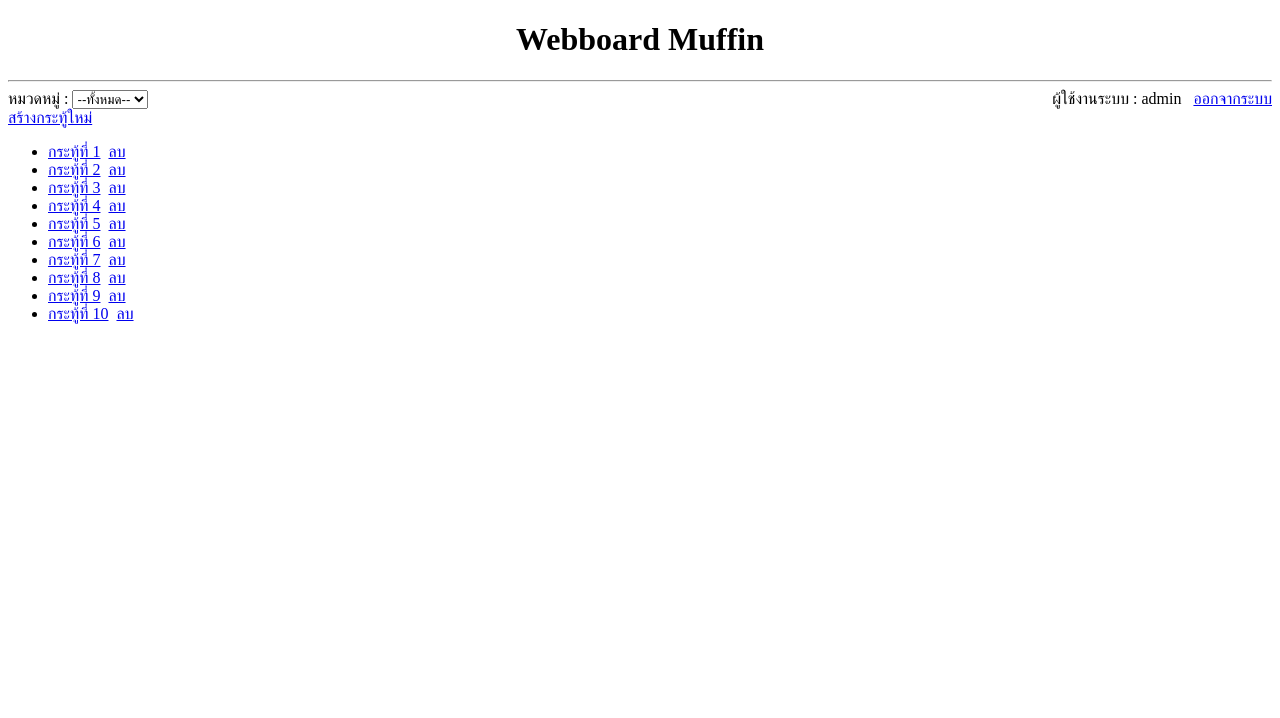
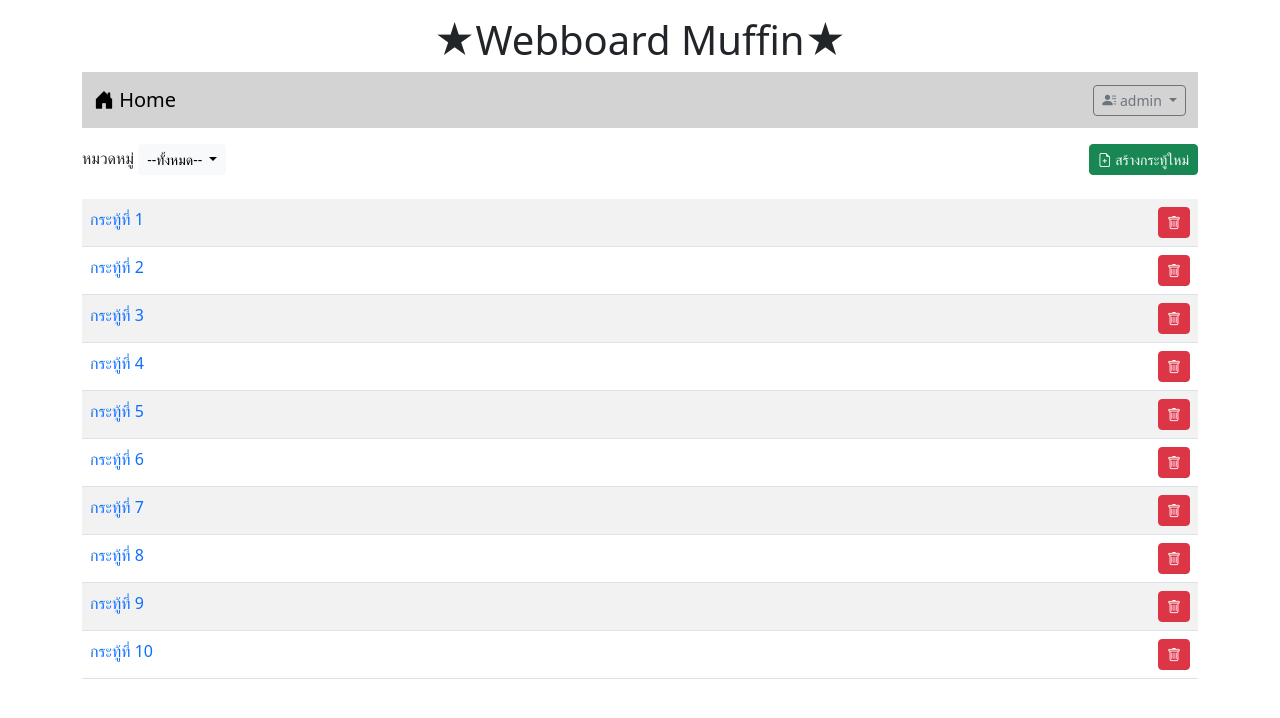
Before and after one commit to muffinyyss/Webboard_Work3, a PHP site: page / in a window 1280 px wide. Shown: the top 718 px of the page. Run offline with PHP 8.4, Linux system fonts and the light colour scheme; the visitor is signed in with stand-in values (Sample User, id 1).

Commit message:
Update webboard using bootstrap
update file index.php, login.php, verify.php and create nav.php (Finish work7)

```diff
--- a/index.php
+++ b/index.php
@@ -6,6 +6,10 @@
 <head>
     <meta charset="UTF-8">
     <meta name="viewport" content="width=device-width, initial-scale=1.0">
+    <link href="https://cdn.jsdelivr.net/npm/bootstrap@5.3.3/dist/css/bootstrap.min.css" rel="stylesheet" integrity="sha384-QWTKZyjpPEjISv5WaRU9OFeRpok6YctnYmDr5pNlyT2bRjXh0JMhjY6hW+ALEwIH" crossorigin="anonymous">
+    <script src="https://cdn.jsdelivr.net/npm/bootstrap@5.3.3/dist/js/bootstrap.bundle.min.js" integrity="sha384-YvpcrYf0tY3lHB60NNkmXc5s9fDVZLESaAA55NDzOxhy9GkcIdslK1eN7N6jIeHz" crossorigin="anonymous"></script>
+    <link rel="stylesheet" href="https://cdn.jsdelivr.net/npm/bootstrap-icons@1.11.3/font/bootstrap-icons.min.css">
+
     <title>Webboard Muffin</title>
     <style>
         h1{
@@ -14,87 +18,45 @@
     </style>
 </head>
 <body>
-    <h1>Webboard Muffin</h1>
-    <hr>
-    <form action="#">
-        หมวดหมู่ :
-        <select>
-            <option value="all">--ทั้งหมด--</option>
-            <option value="genaral">เรื่องทั่วไป</option>
-            <option value="study">เรื่องเรียน</option>
-        </select>
-        <?php
-            if(!isset($_SESSION['id'])){
-                echo "<a href= login.php style= 'float: right;' >เข้าสู่ระบบ</a>";
+    <div class="container-lg">
+        <h1 style="text-align: center;" class="mt-3">★Webboard Muffin★</h1>
+        <?php include "nav.php" ?>
+
+    <div class="mt-3 d-flex justify-content-between">
+        <?php if(isset($_SESSION['id'])){ ?>
+        <div>
+             <label>หมวดหมู่</label>
+            <span class="dropdown">
+            <button class="btn btn-light btn-sm dropdown-toggle" type="button" data-bs-toggle="dropdown" aria-expanded="false">
+            --ทั้งหมด--
+            </button>
+            <ul class="dropdown-menu">
+                <li><a class="dropdown-item" href="#">ทั้งหมด</a></li>
+                <li><a class="dropdown-item" href="#">เรื่องเรียน</a></li>
+                <li><a class="dropdown-item" href="#">เรื่องทั่วไป</a></li>
+            </ul>
+            </span>
+        </div>
+
+        <div> <a href="newpost.php" class="btn btn-success btn-sm">
+            <i class="bi bi-file-earmark-plus"></i> สร้างกระทู้ใหม่</a>
+        </div>
+        <?php } ?>
+    </div>
+
+    <table class="table table-striped mt-4">
+    <?php
+        for($i = 1; $i <= 10; $i++){
+            echo "<tr><td class='d-flex justify-content-between'> <a href= post.php?id=$i style=text-decoration:none> กระทู้ที่ $i</a>";
+            if(isset($_SESSION['id']) && $_SESSION['role'] == 'a'){
+                echo "&nbsp;&nbsp;<a href= delete.php?id=$i
+                class='btn btn-danger btn-sm'><i class='bi bi-trash'></i></a>";
             }
-            else{
-                echo "<div style = 'float:right'>
-                    ผู้ใช้งานระบบ : $_SESSION[username]&nbsp;&nbsp;
-                    <a href= logout.php>ออกจากระบบ</a>
+            echo "</td></tr>";
+        }
+    ?>
+    </table>
 
-                    </div>";
-                    echo "<br><a href= newpost.php>สร้างกระทู้ใหม่</a>";
-            }
-
-
-        ?>
-
-    </form>
-    <ul>
-        <?php
-            for($i = 1; $i <=10; $i++){
-                        echo "<li>
-                                <a href= post.php?id=$i>กระทู้ที่ $i</a>";
-                        if(isset($_SESSION['id']) && $_SESSION['role'] == 'a'){
-                            echo "&nbsp;&nbsp;<a href= delete.php?id=$i>ลบ</a>";
-                        }
-                        echo "</li>";
-                    }
-
-
-
-            // if(isset($_SESSION["role"]) == "a"){
-            //     for($i = 1; $i <=10; $i++){
-            //         echo "<li>
-            //                 <a href= post.php ? id=$i>กระทู้ที่ $i</a>
-            //                 <a href= delete.php ? id=$i>ลบ</a>
-            //               </li>";
-            //     }
-            // }
-            // else if(isset($_SESSION["role"]) == "m"){
-            //     for($i = 1; $i <=10; $i++){
-            //         echo "<li>
-            //                 <a href= post.php?id=$i>กระทู้ที่ $i</a>
-            //               </li>";
-            //     }
-            // }
-
-
-
-        ?>
-
-
-
-
-
-        <!-- <li>
-            <a href="post.php?id=1">กระทู้ที่ 1</a>
-        </li>
-        <li>
-            <a href="post.php?id=2">กระทู้ที่ 2</a>
-        </li>
-        <li>
-            <a href="post.php?id=3">กระทู้ที่ 3</a>
-        </li>
-        <li>
-            <a href="post.php?id=4">กระทู้ที่ 4</a>
-        </li>
-        <li>
-            <a href="post.php?id=5">กระทู้ที่ 5</a>
-        </li> -->
-    </ul>
-
-
-
+    </div>
 </body>
 </html>
--- /dev/null
+++ b/nav.php
@@ -0,0 +1,21 @@
+<nav class="navbar navbar-expand-lg " style="background-color: #d3d3d3;">
+    <div class="container-fluid">
+        <a class="navbar-brand" href="index.php"><i class="bi bi-house-door-fill"></i> Home</a>
+        <ul class="navbar-nav">
+        <?php if(!isset($_SESSION['id'])){ ?>
+            <li class="nav-item">
+                <a class="nav-link " aria-current="page" href="login.php"><i class="bi bi-pencil-square"></i> เข้าสู่ระบบ</a>
+            </li>
+        <?php }else{ ?>
+            <li class="nav-item dropdown">
+                <a class="btn btn-outline-secondary btn-sm dropdown-toggle" href="#" role="button" data-bs-toggle="dropdown" aria-expanded="false">
+                    <i class="bi bi-person-lines-fill"></i> <?php echo $_SESSION['username'];?>
+                </a>
+                <ul class="dropdown-menu">
+                    <li><a class="dropdown-item" href="logout.php"><i class="bi bi-power"></i> ออกจากระบบ</a></li>
+                </ul>
+            </li>
+        <?php  } ?>
+        </ul>
+    </div>
+</nav>
```
Also changed, not shown: login.php (+50 -4 lines), verify.php (+17 -23 lines).
